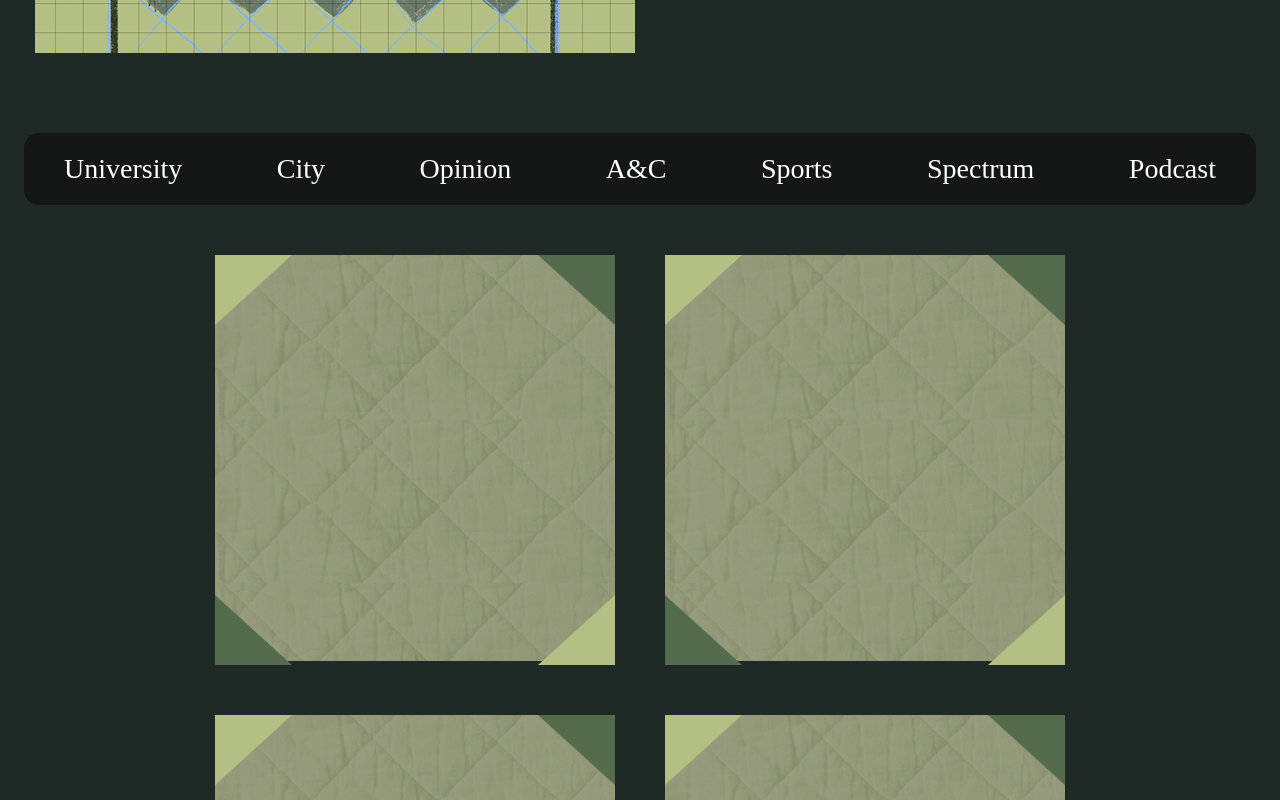
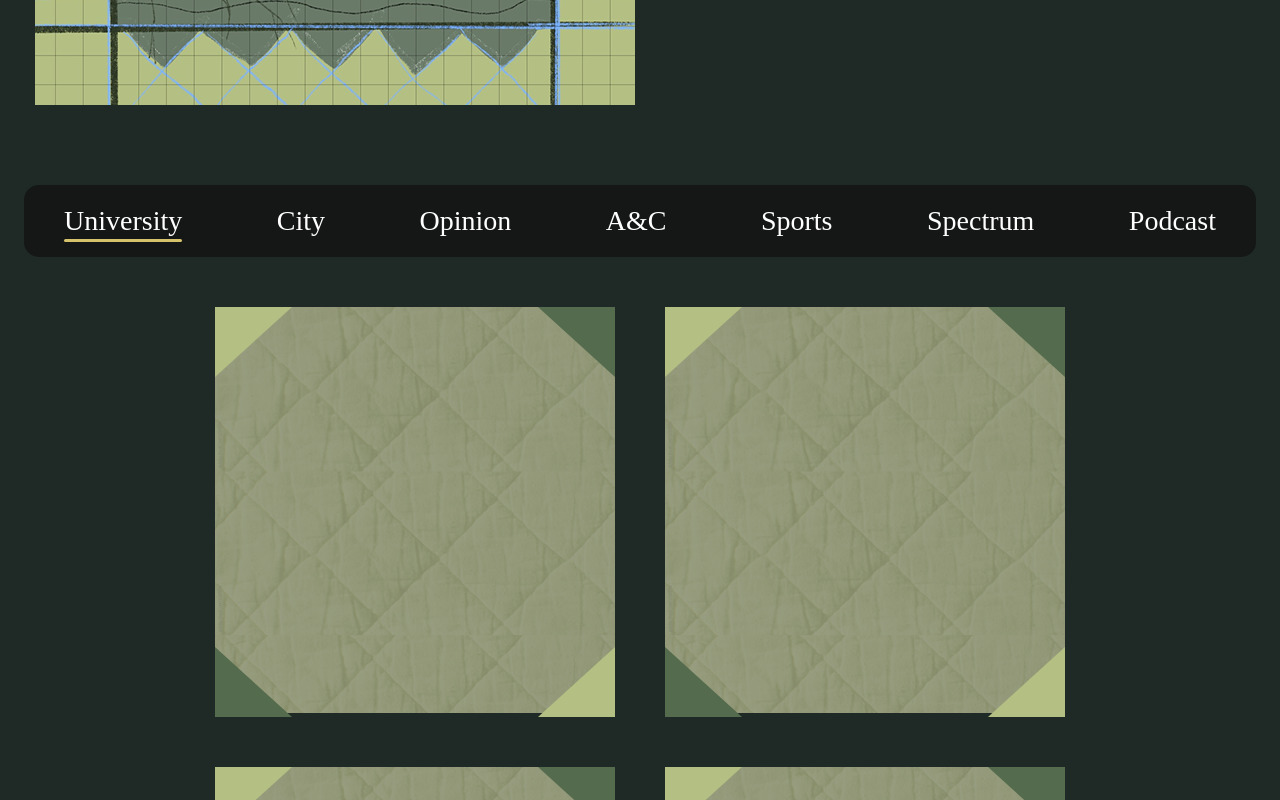
Before and after one commit to spectatorpublishing/bhm2025, a React (Create React App) app: page / in a window 1280 px wide. Shown: the part 1200-2000 px from the top of the page. Built offline with nearby package versions, Linux system fonts and the light colour scheme; a web font is replaced by a local one.

Commit message:
working routers

```diff
--- a/package.json
+++ b/package.json
@@ -6,6 +6,7 @@
     "cra-template": "1.2.0",
     "react": "^19.0.0",
     "react-dom": "^19.0.0",
+    "react-router-dom": "^7.1.5",
     "react-scripts": "5.0.1",
     "styled-components": "^6.1.15",
     "web-vitals": "^4.2.4"
--- a/src/App.js
+++ b/src/App.js
@@ -1,8 +1,18 @@
 import './App.css';
 import styled from 'styled-components';
-import IntroPage from './pages/IntroPage';
-import ArticlesPage from './pages/ArticlesPage';
-import StaffPage from './pages/StaffPage';
+
+import CityNews from './pages/CityNews';
+import UniversityNews from './pages/UniversityNews'
+import OpinionPage from './pages/OpinionPage'
+import AcPage from './pages/AcPage'
+import SportsPage from './pages/SportsPage';
+import SpectrumPage from './pages/SpectrumPage';
+import PodcastPage from './pages/PodcastPage';
+
+
+import { BrowserRouter, Routes, Route } from 'react-router-dom';
+
+
 
 const PageWrapper = styled.div`
   background-color: #1F2925;
@@ -13,13 +23,17 @@ const PageWrapper = styled.div`
 function App() {
   return (
 
-    <div>
-      <PageWrapper>
-        <IntroPage></IntroPage>
-        <ArticlesPage></ArticlesPage>
-        <StaffPage></StaffPage>
-      </PageWrapper>
-    </div>
+  <BrowserRouter>
+      <Routes>
+        <Route path="/" element={<UniversityNews />} />
+        <Route path="city" element={<CityNews />} />
+        <Route path="/opinion" element={<OpinionPage />} />
+        <Route path="/ac" element={<AcPage />} />
+        <Route path="/sports" element={<SportsPage />} />
+        <Route path="spectrum" element={<SpectrumPage />} />
+        <Route path="/podcast" element={<PodcastPage />} />c
+      </Routes>
+    </BrowserRouter>
 
 
   );
--- a/src/components/NavBar.js
+++ b/src/components/NavBar.js
@@ -1,5 +1,6 @@
 import React from "react";
 import styled from "styled-components";
+import { NavLink } from "react-router-dom";
 
 const Container = styled.div`
   display: flex;
@@ -8,7 +9,7 @@ const Container = styled.div`
   justify-content: space-between;
   align-items: center;
   width: 90%;
-  margin: 0 auto 50px auto; //38px from the image, 38px from the staff
+  margin: 0 auto 50px auto;
   padding: 20px 40px;
 `;
 
@@ -19,8 +20,20 @@ const NavItem = styled.div`
   font-weight: 400;
   cursor: pointer;
   position: relative;
+  text-decoration: none;
 
   &:hover::after {
+    content: "";
+    position: absolute;
+    bottom: -5px;
+    left: 0;
+    width: 100%;
+    height: 3px;
+    background-color: #d6c26b;
+    border-radius: 2px;
+  }
+
+  &.active::after {
     content: "";
     position: absolute;
     bottom: -5px;
@@ -35,13 +48,27 @@ const NavItem = styled.div`
 const NavBar = () => {
   return (
     <Container>
-      <NavItem>University</NavItem>
-      <NavItem>City</NavItem>
-      <NavItem>Opinion</NavItem>
-      <NavItem>A&C</NavItem>
-      <NavItem>Sports</NavItem>
-      <NavItem>Spectrum</NavItem>
-      <NavItem>Podcast</NavItem>
+      <NavItem as={NavLink} to="/" end>
+        University
+      </NavItem>
+      <NavItem as={NavLink} to="/city">
+        City
+      </NavItem>
+      <NavItem as={NavLink} to="/opinion">
+        Opinion
+      </NavItem>
+      <NavItem as={NavLink} to="/ac">
+        A&C
+      </NavItem>
+      <NavItem as={NavLink} to="/sports">
+        Sports
+      </NavItem>
+      <NavItem as={NavLink} to="/spectrum">
+        Spectrum
+      </NavItem>
+      <NavItem as={NavLink} to="/podcast">
+        Podcast
+      </NavItem>
     </Container>
   );
 };
--- /dev/null
+++ b/src/pages/AcPage.js
@@ -0,0 +1,61 @@
+import React from 'react';
+import NavBar from '../components/NavBar';
+import Articles from '../components/Articles.js'
+import styled from 'styled-components';
+
+
+import IntroPage from './IntroPage.js';
+import StaffPage from './StaffPage.js';
+
+
+
+
+const PageWrapper = styled.div`
+background-color: #1F2925;
+width: 100%;
+min-height: 100vh;
+`;
+
+
+const Container = styled.div`
+align-items: center;
+justify-content: center;
+margin: 80px auto;
+`;
+
+
+const CityNews = () => {
+return (
+
+
+<div>
+    <p>THIS IS THE AC PAGE</p>
+    <PageWrapper>
+        <IntroPage></IntroPage>
+            <Container>
+            <NavBar></NavBar>
+
+
+
+
+            {/* HERE IS WHERE WE WOULD USE A MAP FUNCTION */}
+            <Articles></Articles>
+
+
+
+
+
+
+
+
+        </Container>
+        <StaffPage></StaffPage>
+    </PageWrapper>
+</div>
+
+
+);
+};
+
+
+export default CityNews;
--- /dev/null
+++ b/src/pages/CityNews.js
@@ -0,0 +1,59 @@
+    import React from 'react';
+    import NavBar from '../components/NavBar';
+    import Articles from '../components/Articles.js'
+    import styled from 'styled-components';
+
+
+    import IntroPage from './IntroPage.js';
+    import StaffPage from './StaffPage.js';
+
+
+    const PageWrapper = styled.div`
+    background-color: #1F2925;
+    width: 100%;
+    min-height: 100vh;
+    `;
+
+
+    const Container = styled.div`
+    align-items: center;
+    justify-content: center;
+    margin: 80px auto;
+    `;
+
+
+    const CityNews = () => {
+    return (
+
+
+    <div>
+        <p>THIS IS THE CITY NEWS PAGE</p>
+        <PageWrapper>
+            <IntroPage></IntroPage>
+                <Container>
+                <NavBar></NavBar>
+
+
+
+
+                {/* HERE IS WHERE WE WOULD USE A MAP FUNCTION */}
+                <Articles></Articles>
+
+
+
+
+
+
+
+
+            </Container>
+            <StaffPage></StaffPage>
+        </PageWrapper>
+    </div>
+
+
+    );
+    };
+
+
+    export default CityNews;
--- /dev/null
+++ b/src/pages/OpinionPage.js
@@ -0,0 +1,60 @@
+import React from 'react';
+import NavBar from '../components/NavBar.js';
+import Articles from '../components/Articles.js'
+import styled from 'styled-components';
+
+
+import IntroPage from './IntroPage.js';
+import StaffPage from './StaffPage.js';
+
+
+
+const PageWrapper = styled.div`
+background-color: #1F2925;
+width: 100%;
+min-height: 100vh;
+`;
+
+
+const Container = styled.div`
+align-items: center;
+justify-content: center;
+margin: 80px auto;
+`;
+
+
+const OpinionPage = () => {
+return (
+
+
+<div>
+    <p>THIS IS THE OPINION PAGE</p>
+    <PageWrapper>
+        <IntroPage></IntroPage>
+            <Container>
+            <NavBar></NavBar>
+
+
+
+
+            {/* HERE IS WHERE WE WOULD USE A MAP FUNCTION */}
+            <Articles></Articles>
+
+
+
+
+
+
+
+
+        </Container>
+        <StaffPage></StaffPage>
+    </PageWrapper>
+</div>
+
+
+);
+};
+
+
+export default OpinionPage;
--- /dev/null
+++ b/src/pages/PodcastPage.js
@@ -0,0 +1,60 @@
+import React from 'react';
+import NavBar from '../components/NavBar.js';
+import Articles from '../components/Articles.js'
+import styled from 'styled-components';
+
+
+import IntroPage from './IntroPage.js';
+import StaffPage from './StaffPage.js';
+
+
+
+const PageWrapper = styled.div`
+background-color: #1F2925;
+width: 100%;
+min-height: 100vh;
+`;
+
+
+const Container = styled.div`
+align-items: center;
+justify-content: center;
+margin: 80px auto;
+`;
+
+
+const PodcastPage = () => {
+return (
+
+
+<div>
+    <p>THIS IS THE PODCAST PAGE</p>
+    <PageWrapper>
+        <IntroPage></IntroPage>
+            <Container>
+            <NavBar></NavBar>
+
+
+
+
+            {/* HERE IS WHERE WE WOULD USE A MAP FUNCTION */}
+            <Articles></Articles>
+
+
+
+
+
+
+
+
+        </Container>
+        <StaffPage></StaffPage>
+    </PageWrapper>
+</div>
+
+
+);
+};
+
+
+export default PodcastPage;
--- /dev/null
+++ b/src/pages/SpectrumPage.js
@@ -0,0 +1,60 @@
+import React from 'react';
+import NavBar from '../components/NavBar.js';
+import Articles from '../components/Articles.js'
+import styled from 'styled-components';
+
+
+import IntroPage from './IntroPage.js';
+import StaffPage from './StaffPage.js';
+
+
+
+const PageWrapper = styled.div`
+background-color: #1F2925;
+width: 100%;
+min-height: 100vh;
+`;
+
+
+const Container = styled.div`
+align-items: center;
+justify-content: center;
+margin: 80px auto;
+`;
+
+
+const SpectrumPage = () => {
+return (
+
+
+<div>
+    <p>THIS IS THE SPECTRUM PAGE</p>
+    <PageWrapper>
+        <IntroPage></IntroPage>
+            <Container>
+            <NavBar></NavBar>
+
+
+
+
+            {/* HERE IS WHERE WE WOULD USE A MAP FUNCTION */}
+            <Articles></Articles>
+
+
+
+
+
+
+
+
+        </Container>
+        <StaffPage></StaffPage>
+    </PageWrapper>
+</div>
+
+
+);
+};
+
+
+export default SpectrumPage;
--- /dev/null
+++ b/src/pages/SportsPage.js
@@ -0,0 +1,60 @@
+import React from 'react';
+import NavBar from '../components/NavBar.js';
+import Articles from '../components/Articles.js'
+import styled from 'styled-components';
+
+
+import IntroPage from './IntroPage.js';
+import StaffPage from './StaffPage.js';
+
+
+
+const PageWrapper = styled.div`
+background-color: #1F2925;
+width: 100%;
+min-height: 100vh;
+`;
+
+
+const Container = styled.div`
+align-items: center;
+justify-content: center;
+margin: 80px auto;
+`;
+
+
+const SportsPage = () => {
+return (
+
+
+<div>
+    <p>THIS IS THE Sports PAGE</p>
+    <PageWrapper>
+        <IntroPage></IntroPage>
+            <Container>
+            <NavBar></NavBar>
+
+
+
+
+            {/* HERE IS WHERE WE WOULD USE A MAP FUNCTION */}
+            <Articles></Articles>
+
+
+
+
+
+
+
+
+        </Container>
+        <StaffPage></StaffPage>
+    </PageWrapper>
+</div>
+
+
+);
+};
+
+
+export default SportsPage;
--- /dev/null
+++ b/src/pages/UniversityNews.js
@@ -0,0 +1,61 @@
+import React from 'react';
+import NavBar from '../components/NavBar';
+import Articles from '../components/Articles.js'
+import styled from 'styled-components';
+
+
+import IntroPage from './IntroPage.js';
+import StaffPage from './StaffPage.js';
+
+
+
+
+const PageWrapper = styled.div`
+background-color: #1F2925;
+width: 100%;
+min-height: 100vh;
+`;
+
+
+const Container = styled.div`
+align-items: center;
+justify-content: center;
+margin: 80px auto;
+`;
+
+
+const UniversityNews = () => {
+return (
+
+
+<div>
+    <p>THIS IS THE UNIVERSITY NEWS PAGE</p>
+    <PageWrapper>
+        <IntroPage></IntroPage>
+            <Container>
+            <NavBar></NavBar>
+
+
+
+
+            {/* HERE IS WHERE WE WOULD USE A MAP FUNCTION */}
+            <Articles></Articles>
+
+
+
+
+
+
+
+
+        </Container>
+        <StaffPage></StaffPage>
+    </PageWrapper>
+</div>
+
+
+);
+};
+
+
+export default UniversityNews;
```
